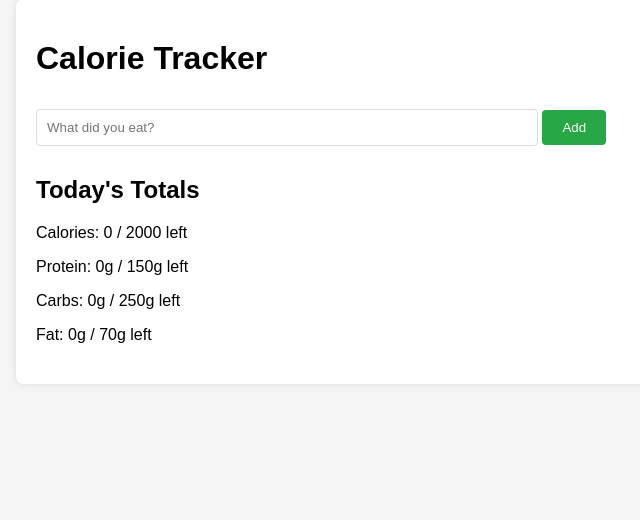
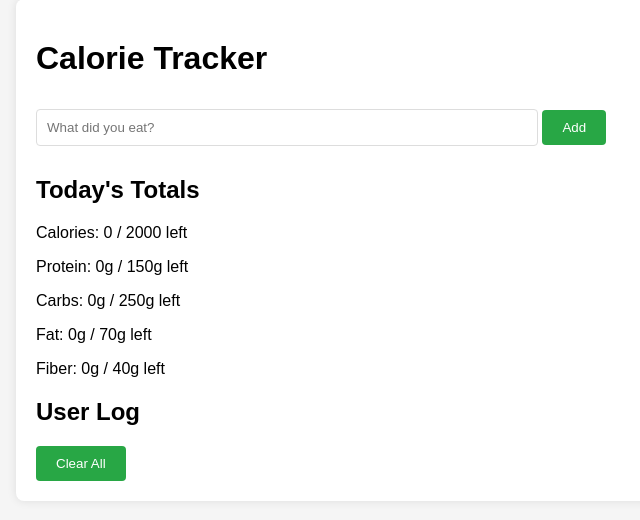
Before and after one commit to sflender/calpal, a Flask app: page / in a window 1280 px wide. Shown: the part 51-571 px from the top of the page, without its empty margins (304-944 px from the left). Run offline with Flask 3, Linux system fonts and the light colour scheme.

Commit message:
add fiber and logs

```diff
--- a/app.py
+++ b/app.py
@@ -11,7 +11,9 @@ user_data = {
     "total_calories": 0,
     "total_protein": 0,
     "total_carbs": 0,
-    "total_fat": 0
+    "total_fat": 0,
+    "total_fiber": 0,  # New field for fiber tracking
+    "prompts": []  # Store user inputs for reference
 }
 
 # Nutrition goals (can be made user-configurable)
@@ -19,40 +21,50 @@ nutrition_goals = {
     "calories": 2000,
     "protein": 150,  # grams
     "carbs": 250,    # grams
-    "fat": 70        # grams
+    "fat": 70,       # grams
+    "fiber": 40      # grams
 }
 
 # Prompt the LLM to extract nutrition data
 def get_nutrition_info(food_description):
-    response = openai.ChatCompletion.create(
-        #model="gpt-4o-mini",
-        model="gpt-3.5-turbo",
-        messages=[
-            {
-                "role": "system",
-                "content": (
-                    "You are a nutrition expert. Given a food description, "
-                    "return an analysis with the calories, protein, carbs, and fat in the following format: "
-                    "Calories: X kcal, Protein: X g, Carbs: X g, Fat: X g."
-                )
-            },
-            {"role": "user", "content": food_description}
-        ]
-    )
-    content = response.choices[0].message.content
-    return parse_nutrition_response(content)
+    try:
+        # Use ChatGPT to extract nutrition data
+        response = openai.ChatCompletion.create(
+            model="gpt-4",  # Or use gpt-4-turbo for cost-effective requests
+            messages=[
+                {
+                    "role": "system",
+                    "content": (
+                        "You are a nutrition expert. Given a food description, "
+                        "return the calories, protein, carbs, fat, and fiber in the following format: "
+                        "Calories: X kcal, Protein: X g, Carbs: X g, Fat: X g, Fiber: X g."
+                    )
+                },
+                {"role": "user", "content": food_description}
+            ]
+        )
 
-# Parse the LLM response to extract numeric values
+        # Extract and parse the response
+        content = response.choices[0].message.content
+        nutrition_data = parse_nutrition_response(content)
+
+        return nutrition_data
+
+    except Exception as e:
+        print(f"Error with OpenAI API call: {e}")
+        return None
+
 def parse_nutrition_response(response):
     try:
+        # Parse the structured response from ChatGPT
         lines = response.split(", ")
-        nutrition_data = {
+        return {
             "calories": int(lines[0].split(": ")[1].split()[0]),
             "protein": float(lines[1].split(": ")[1].split()[0]),
             "carbs": float(lines[2].split(": ")[1].split()[0]),
-            "fat": float(lines[3].split(": ")[1].split()[0])
+            "fat": float(lines[3].split(": ")[1].split()[0]),
+            "fiber": float(lines[4].split(": ")[1].split()[0])
         }
-        return nutrition_data
     except Exception as e:
         print(f"Error parsing response: {e}")
         return None
@@ -60,6 +72,7 @@ def parse_nutrition_response(response):
 @app.route("/", methods=["GET", "POST"])
 def index():
     if request.method == "POST":
+        # Handle user input submission
         food_description = request.form["food_input"]
         nutrition = get_nutrition_info(food_description)
 
@@ -69,18 +82,41 @@ def index():
             user_data["total_protein"] += nutrition["protein"]
             user_data["total_carbs"] += nutrition["carbs"]
             user_data["total_fat"] += nutrition["fat"]
+            user_data["total_fiber"] += nutrition["fiber"]
+
+            # Log the user's input
+            user_data["prompts"].append(food_description)
 
         return redirect(url_for("index"))
 
-    # Calculate remaining macros to meet goals
+    # Calculate remaining goals
     remaining = {
-        "calories": max(0, nutrition_goals["calories"] - user_data["total_calories"]),
-        "protein": max(0, nutrition_goals["protein"] - user_data["total_protein"]),
-        "carbs": max(0, nutrition_goals["carbs"] - user_data["total_carbs"]),
-        "fat": max(0, nutrition_goals["fat"] - user_data["total_fat"])
+        key: max(0, nutrition_goals[key] - user_data[f"total_{key}"])
+        for key in nutrition_goals
     }
 
     return render_template("index.html", user_data=user_data, remaining=remaining)
 
+@app.route("/clear", methods=["POST"])
+def clear_data():
+    # Reset user data and log
+    global user_data
+    user_data = {
+        "total_calories": 0,
+        "total_protein": 0,
+        "total_carbs": 0,
+        "total_fat": 0,
+        "total_fiber": 0,
+        "prompts": []
+    }
+    return redirect(url_for("index"))
+
 if __name__ == "__main__":
-    app.run(debug=True)
+    # Check if the app is running on Render (or any deployment environment)
+    if os.getenv("RENDER"):
+        # Render uses '0.0.0.0' and port 5000 (or environment-provided port)
+        port = int(os.getenv("PORT", 5000))
+        app.run(host="0.0.0.0", port=port)
+    else:
+        # Local development uses default localhost and port 5000
+        app.run(host="127.0.0.1", port=5000, debug=True)
--- a/templates/index.html
+++ b/templates/index.html
@@ -36,8 +36,11 @@
         button:hover {
             background-color: #218838;
         }
-        .totals {
+        .totals, .log {
             margin: 20px 0;
+        }
+        .log ul {
+            padding-left: 20px;
         }
     </style>
 </head>
@@ -55,7 +58,21 @@
             <p>Protein: {{ user_data.total_protein }}g / {{ remaining.protein }}g left</p>
             <p>Carbs: {{ user_data.total_carbs }}g / {{ remaining.carbs }}g left</p>
             <p>Fat: {{ user_data.total_fat }}g / {{ remaining.fat }}g left</p>
+            <p>Fiber: {{ user_data.total_fiber }}g / {{ remaining.fiber }}g left</p>
         </div>
+
+        <div class="log">
+            <h2>User Log</h2>
+            <ul>
+                {% for prompt in user_data.prompts %}
+                    <li>{{ prompt }}</li>
+                {% endfor %}
+            </ul>
+        </div>
+
+        <form method="POST" action="/clear">
+            <button type="submit">Clear All</button>
+        </form>
     </div>
 </body>
 </html>
```
